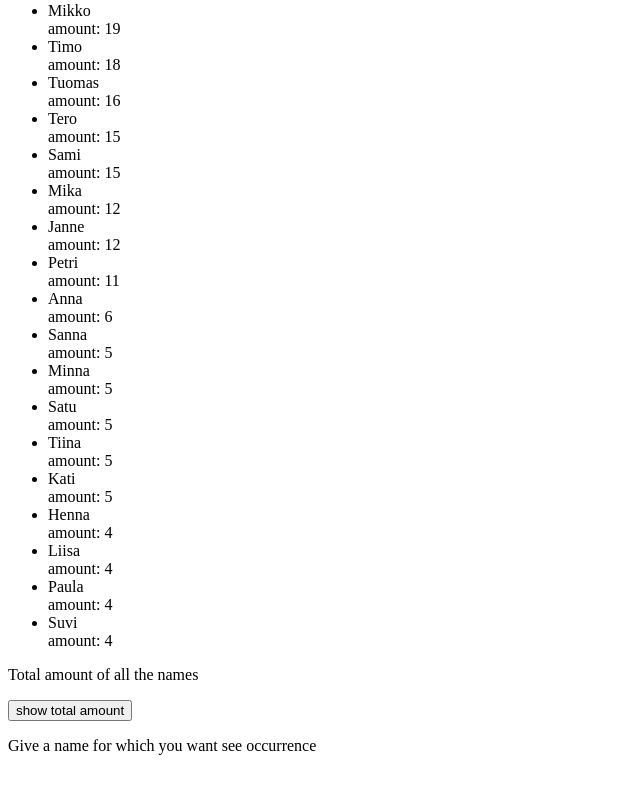
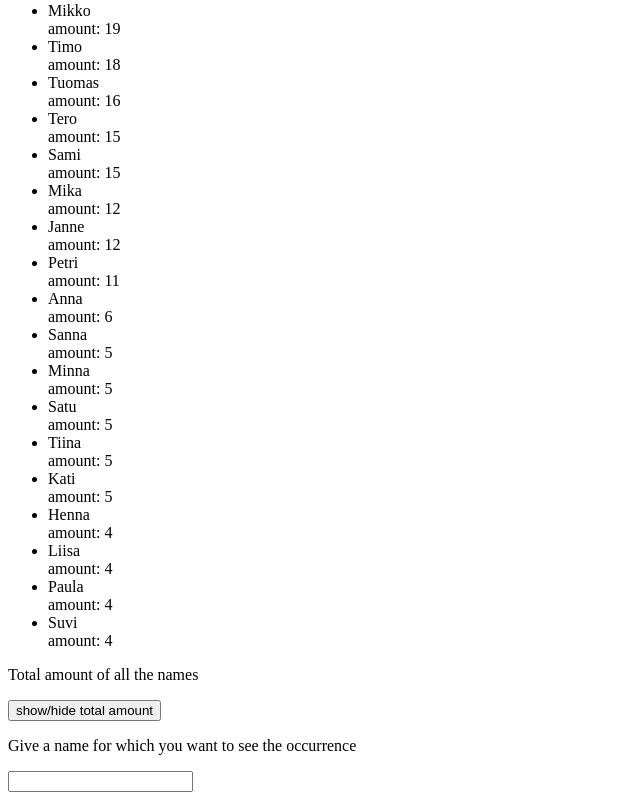
Before and after one commit to Duukkis8D/solita-dev-academy-2021-exercise, a React (Create React App) app: page / in a window 1280 px wide. Shown: the part 221-1021 px from the top of the page, without its empty margins (0-640 px from the left). Before the commit the page ends 992 px from the top, so only its background shows below. Built offline with nearby package versions, Linux system fonts and the light colour scheme; data requests are answered from the project's data file.

Commit message:
simple search name function, refactoring components

```diff
--- a/src/App.js
+++ b/src/App.js
@@ -1,13 +1,16 @@
 import React, { useState, useEffect } from 'react'
 import NamesList from './components/NamesList'
 import TotalAmount from './components/TotalAmount'
+import Filter from './components/Filter'
 import nameService from './services/nameService'
 
-const App = ( props ) => {
+const App = () => {
   const [ names, setNames ] = useState([])
-  // sortType = 'amount' OR 'alphabet' OR totalAmount
-  const [ sortType, setSortType ] = useState( 'amount' ) // default sort method is by amount
+  // sortType = 'amount' OR 'alphabet' (defaults to 'amount')
+  const [ sortType, setSortType ] = useState( 'amount' )
   const [ totalAmount, setTotalAmount ] = useState( false )
+  const [ searchPhrase, setSearchPhrase ] = useState( '' )
+  const [ showAll, setShowAll ] = useState( true )
 
   useEffect(() => {
     nameService
@@ -29,21 +32,27 @@ const App = ( props ) => {
     setTotalAmount( totalAmount === true ? false : true )
   }
 
+  const handleSearch = ( event ) => {
+    setSortType( 'alphabet' )
+    setShowAll( false )
+    setSearchPhrase( event.target.value )
+    console.log( event.target.value )
+    if ( event.target.value === '' ) setShowAll( true )
+  }
+
   return (
     <div>
       <h1>Most common names in Solita</h1>
-
-      <p>Sort names</p>
-      <button onClick={ handleShowByAmount }>show by amount</button>
-      <button onClick={ handleShowInABC }>show in alphabetical order</button>
-      <NamesList names={ names } sortType={ sortType }></NamesList>
-
-      <p>Total amount of all the names</p>
-      <button onClick={ handleShowTotal }>show total amount</button>
-      <TotalAmount names={ names } totalAmount={ totalAmount }></TotalAmount>
-
-      <p>Give a name for which you want see occurrence</p>
-      <form></form>
+      <NamesList names={ names }
+                 sortType={ sortType }
+                 showAll={ showAll }
+                 searchPhrase={ searchPhrase }
+                 handleShowByAmount={ handleShowByAmount }
+                 handleShowInABC={ handleShowInABC }></NamesList>
+      <TotalAmount names={ names }
+                   totalAmount={ totalAmount }
+                   handleShowTotal={ handleShowTotal }></TotalAmount>
+      <Filter searchPhrase={ searchPhrase } handleSearch={ handleSearch }></Filter>
     </div>
   )
 }
--- /dev/null
+++ b/src/components/Filter.js
@@ -0,0 +1,12 @@
+import React from 'react'
+
+const Filter = ({ searchPhrase, handleSearch }) => {
+    return (
+        <div>
+            <p>Give a name for which you want to see the occurrence</p>
+            <input value={ searchPhrase } onChange={ handleSearch }></input>
+        </div>
+    )
+}
+
+export default Filter
--- a/src/components/NamesList.js
+++ b/src/components/NamesList.js
@@ -1,21 +1,33 @@
 import React from 'react'
 
-const NamesList = ({ names, sortType }) => {
+const NamesList = ({
+                    names,
+                    sortType,
+                    showAll,
+                    searchPhrase,
+                    handleShowByAmount,
+                    handleShowInABC
+                    }) => {
+    const persons =
+        showAll ?
+            names :
+            names.filter( person => person.name.toUpperCase() === searchPhrase.toUpperCase() )
+
     const renderNames = () => {
         if ( sortType === 'amount' ) {
-            names.sort(( a, b ) => b.amount - a.amount )
-            return names.map( name =>
+            persons.sort(( a, b ) => b.amount - a.amount )
+            return persons.map( name =>
                 <li key={ name.name }>{ name.name }<br></br>amount: { name.amount }</li>
             )
         }
 
         if ( sortType === 'alphabet' ) {
-            names.sort(( a, b ) => {
+            persons.sort(( a, b ) => {
                 if ( a.name < b.name ) return -1
                 if ( a.name > b.name ) return 1
                 return 0
             })
-            return names.map( name =>
+            return persons.map( name =>
                 <li key={ name.name }>{ name.name }<br></br>amount: { name.amount }</li>
             )
         }
@@ -23,8 +35,15 @@ const NamesList = ({ names, sortType }) => {
         else return null
     }
 
+    // Change sort names buttons to one dropdown menu
     return (
-        <ul>{ renderNames() }</ul>
+        <div>
+            <p>Sort names</p>
+            <button onClick={ handleShowByAmount }>show by amount</button>
+            <button onClick={ handleShowInABC }>show in alphabetical order</button>
+            <ul>{ renderNames() }</ul>
+        </div>
+
     )
 }
 
--- a/src/components/TotalAmount.js
+++ b/src/components/TotalAmount.js
@@ -1,18 +1,24 @@
 import React from 'react'
 
-const TotalAmount = ({ names, totalAmount }) => {
+const TotalAmount = ({ names, totalAmount, handleShowTotal }) => {
     const renderTotalAmount = () => {
         if ( totalAmount === true ) {
             const reducer = ( accumulator, currentValue ) => accumulator + currentValue
             const totalAmount = names.map( person => person.amount )
-                                    .reduce( reducer, 0 )
+                                     .reduce( reducer, 0 )
             return totalAmount
         }
 
         else return null
     }
 
-    return <p>{ renderTotalAmount() }</p>
+    return (
+        <div>
+            <p>Total amount of all the names</p>
+            <button onClick={ handleShowTotal }>show/hide total amount</button>
+            <p>{ renderTotalAmount() }</p>
+        </div>
+    )
 }
 
 export default TotalAmount
```
